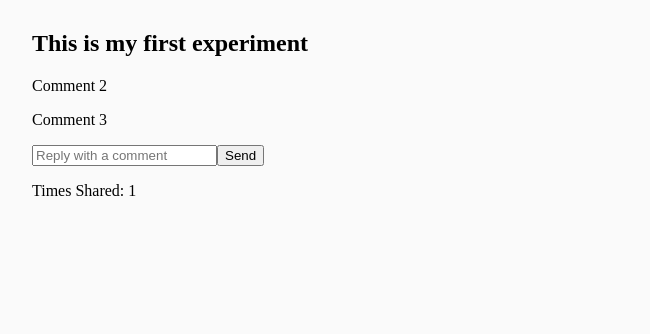
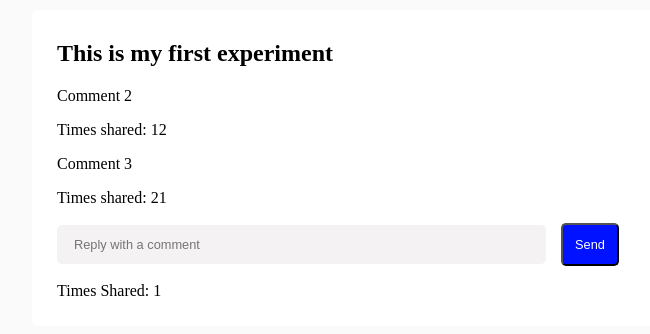
Before and after one commit to tiimgreen/labstep-test, a React app: page / in a window 1280 px wide. Shown: the top 334 px of the page, without its empty margins (278-928 px from the left). Built offline with nearby package versions, Linux system fonts and the light colour scheme; the HTML template or start-up script is replaced by a standard one.

Commit message:
style comment bar according to spec

```diff
--- a/src/Experiment.js
+++ b/src/Experiment.js
@@ -68,6 +68,7 @@ class Experiment extends Component {
               <div className="comment" key={comment.id}>
                 <p>{ comment.author.fullName }</p>
                 <p>{ comment.body }</p>
+                <p>Times shared: { comment.timesShared }</p>
               </div>
             )
           )}
--- a/src/scss/index.scss
+++ b/src/scss/index.scss
@@ -1,3 +1,5 @@
+$border-radius: 5px;
+
 body {
   margin: 0;
   background-color: #fafafa;
@@ -28,4 +30,42 @@ body {
   .right {
     flex: 1;
   }
+
+  .experiment {
+    background: #fff;
+    padding: 10px 25px;
+    border-radius: $border-radius;
+  }
+
+  .comment-bar {
+    input {
+      padding: 12px 17px;
+      font-size: 0.8em;
+      width: 70%;
+      border-radius: $border-radius;
+      background: #f4f2f3;
+      border: 0;
+
+      &:focus {
+        outline: none;
+      }
+    }
+
+    button {
+      margin-left: 15px;
+      font-size: 0.8em;
+      padding: 12px;
+      background: #0012ff;
+      color: #fff;
+      border-radius: $border-radius;
+
+      &:hover {
+        cursor: pointer;
+      }
+
+      &:focus {
+        outline: none;
+      }
+    }
+  }
 }
```
